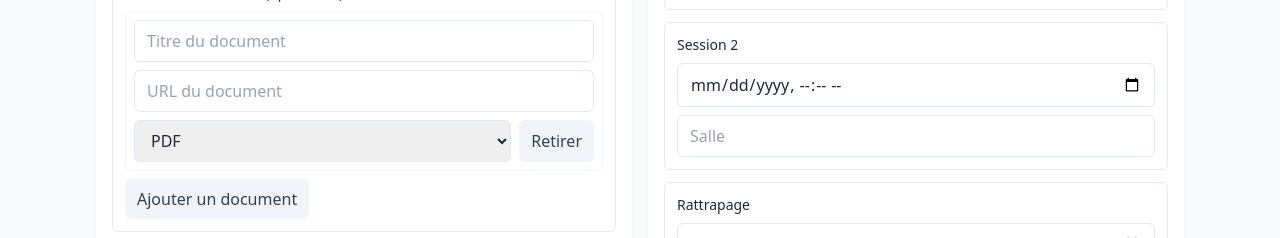
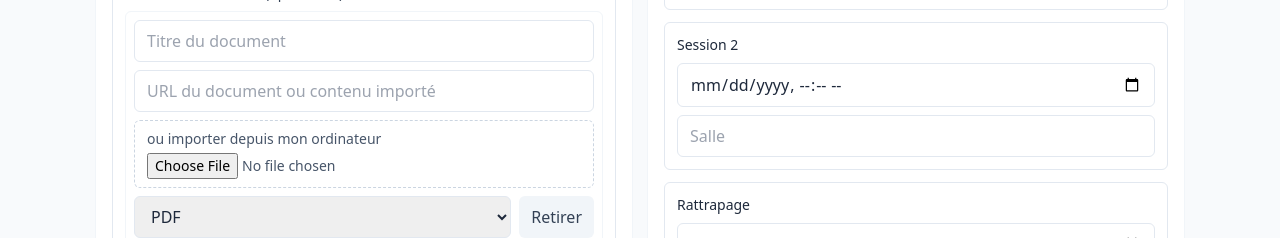
Before and after one commit to kilomo12/Web_app_exams, a React (Vite) app in the folder frontend/: page / in a window 1280 px wide. Shown: the part 488-726 px from the top of the page. Built offline with nearby package versions, Linux system fonts and the light colour scheme; no server answers; the HTML template or start-up script is replaced by a standard one.

Commit message:
Corrige le blocage d'enregistrement des documents importés

```diff
--- a/frontend/src/components/CourseForm.jsx
+++ b/frontend/src/components/CourseForm.jsx
@@ -1,6 +1,25 @@
 import { useMemo, useState } from 'react';
 
 const createEmptyDocument = () => ({ title: '', url: '', type: 'pdf' });
+
+const inferDocumentType = (file) => {
+  const mimeType = file.type.toLowerCase();
+  const lowerName = file.name.toLowerCase();
+
+  if (mimeType.includes('pdf') || lowerName.endsWith('.pdf')) return 'pdf';
+  if (mimeType.includes('word') || lowerName.endsWith('.doc') || lowerName.endsWith('.docx')) return 'word';
+  if (mimeType.startsWith('image/')) return 'image';
+
+  return 'other';
+};
+
+const toDataUrl = (file) =>
+  new Promise((resolve, reject) => {
+    const reader = new FileReader();
+    reader.onload = () => resolve(String(reader.result));
+    reader.onerror = () => reject(new Error('Impossible de lire le fichier.'));
+    reader.readAsDataURL(file);
+  });
 
 const makeInitialState = (initialCourse) => ({
   name: initialCourse?.name ?? '',
@@ -14,6 +33,8 @@ const makeInitialState = (initialCourse) => ({
 
 export function CourseForm({ onSubmit, initialCourse, onCancel }) {
   const [form, setForm] = useState(() => makeInitialState(initialCourse));
+  const [uploadingIndex, setUploadingIndex] = useState(null);
+  const [uploadError, setUploadError] = useState('');
   const isEdit = useMemo(() => Boolean(initialCourse?._id), [initialCourse]);
 
   const updateDocument = (index, field, value) => {
@@ -48,6 +69,33 @@ export function CourseForm({ onSubmit, initialCourse, onCancel }) {
     }
   };
 
+  const handleDocumentFileChange = async (index, file) => {
+    if (!file) return;
+
+    try {
+      setUploadError('');
+      setUploadingIndex(index);
+      const dataUrl = await toDataUrl(file);
+      setForm((current) => ({
+        ...current,
+        documents: current.documents.map((doc, docIndex) =>
+          docIndex === index
+            ? {
+                ...doc,
+                title: doc.title || file.name,
+                url: dataUrl,
+                type: inferDocumentType(file),
+              }
+            : doc
+        ),
+      }));
+    } catch (error) {
+      setUploadError(error.message);
+    } finally {
+      setUploadingIndex(null);
+    }
+  };
+
   return (
     <form onSubmit={handleSubmit} className="card space-y-3">
       <h2 className="text-lg font-semibold">{isEdit ? 'Modifier le cours' : 'Ajouter un cours'}</h2>
@@ -57,11 +105,27 @@ export function CourseForm({ onSubmit, initialCourse, onCancel }) {
 
       <div className="rounded-md border border-slate-200 p-3">
         <p className="mb-2 text-sm font-medium text-slate-700">Documents du cours (optionnels)</p>
+        {uploadError && <p className="mb-2 text-sm text-rose-600">{uploadError}</p>}
         <div className="space-y-2">
           {form.documents.map((document, index) => (
             <div key={`doc-${index}`} className="rounded-md border border-slate-100 p-2">
               <input className="mb-2 w-full rounded-md border border-slate-200 px-3 py-2" placeholder="Titre du document" value={document.title} onChange={(e) => updateDocument(index, 'title', e.target.value)} />
-              <input className="mb-2 w-full rounded-md border border-slate-200 px-3 py-2" type="url" placeholder="URL du document" value={document.url} onChange={(e) => updateDocument(index, 'url', e.target.value)} />
+              <input
+                className="mb-2 w-full rounded-md border border-slate-200 px-3 py-2"
+                type="text"
+                placeholder="URL du document ou contenu importé"
+                value={document.url}
+                onChange={(e) => updateDocument(index, 'url', e.target.value)}
+              />
+              <label className="mb-2 block rounded-md border border-dashed border-slate-300 px-3 py-2 text-sm text-slate-600">
+                <span className="mb-1 block font-medium">ou importer depuis mon ordinateur</span>
+                <input
+                  className="w-full text-sm"
+                  type="file"
+                  onChange={(e) => handleDocumentFileChange(index, e.target.files?.[0])}
+                />
+                {uploadingIndex === index && <span className="mt-1 block text-indigo-600">Lecture du fichier...</span>}
+              </label>
               <div className="flex gap-2">
                 <select className="w-full rounded-md border border-slate-200 px-3 py-2" value={document.type} onChange={(e) => updateDocument(index, 'type', e.target.value)}>
                   <option value="pdf">PDF</option>
--- a/frontend/src/components/CourseList.jsx
+++ b/frontend/src/components/CourseList.jsx
@@ -2,7 +2,7 @@ import { useMemo, useState } from 'react';
 import { CourseForm } from './CourseForm';
 
 const getViewerUrl = (document) => {
-  if (document.type === 'pdf' || document.type === 'image') {
+  if (document.url.startsWith('data:') || document.type === 'pdf' || document.type === 'image') {
     return document.url;
   }
 
```
Also changed, not shown: 1 other file (tests, documents, lock files or other folders).
